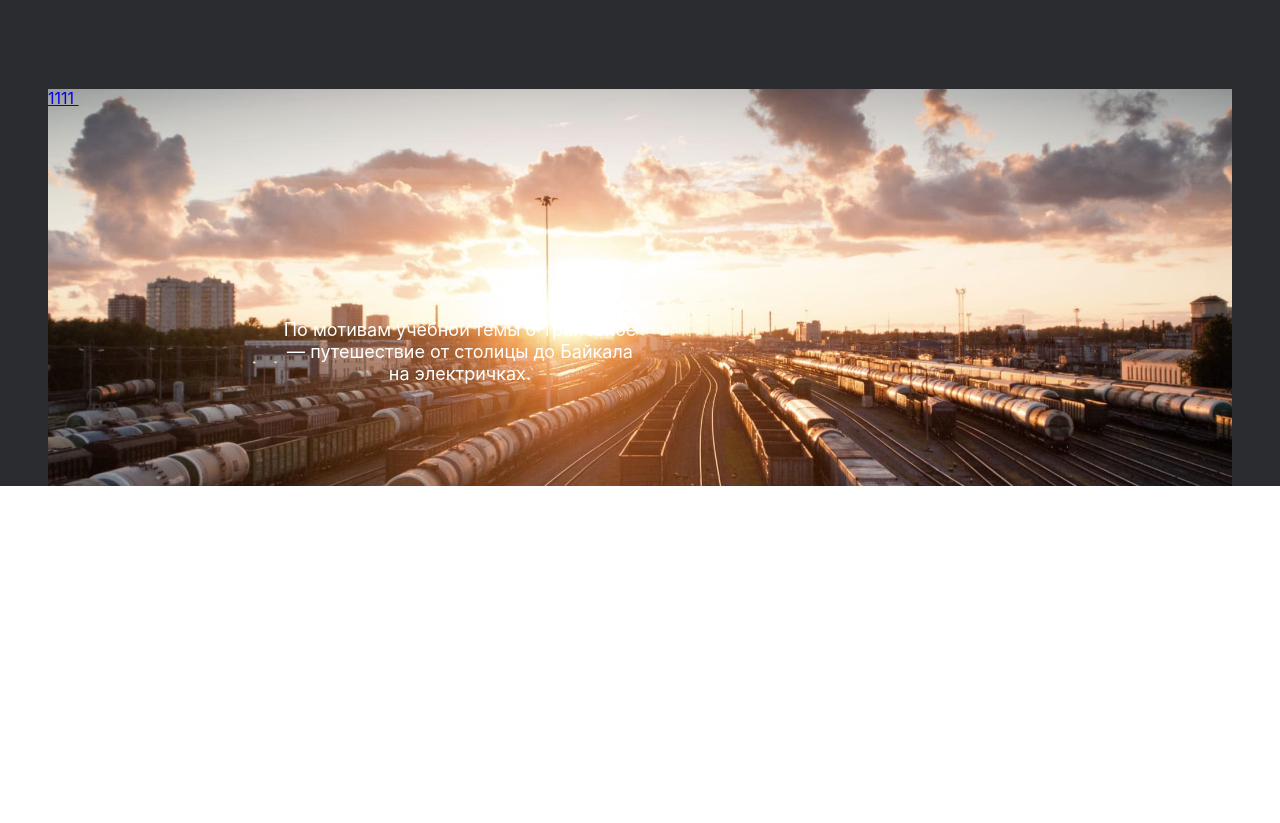
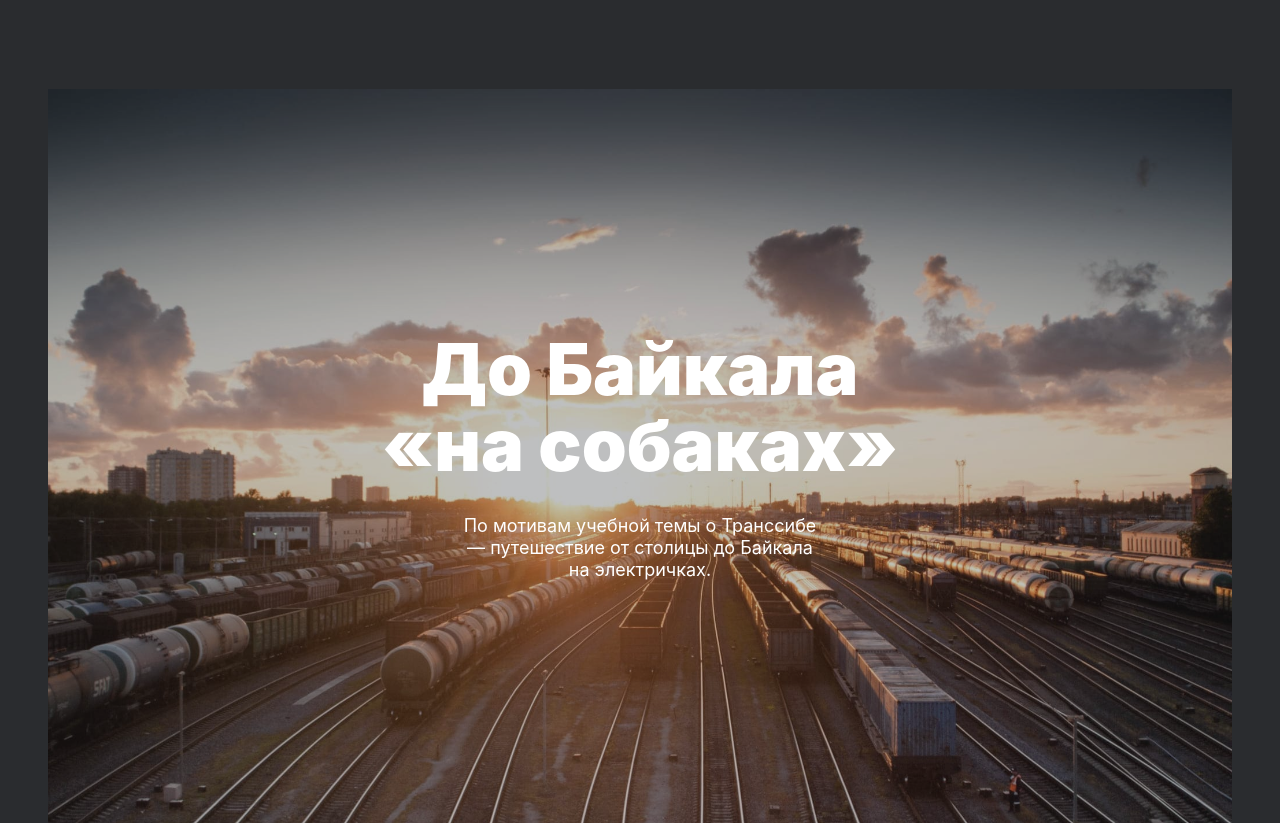
Before and after one commit to PeterRusskikh/russian-travel, a plain HTML site: page index.html in a window 1280 px wide. Shown: the part 5913-6736 px from the top of the page. Before the commit the page ends 6543 px from the top, so only its background shows below. Drawn offline with Linux system fonts and the light colour scheme.

Commit message:
gospodiPomogi

```diff
--- a/block/cover/__overlay/cover__overlay.css
+++ b/block/cover/__overlay/cover__overlay.css
@@ -1,14 +1,42 @@
 .cover__overlay {
-	max-width: 1184px;
 	max-height: 740px;
-	width: 100%;
-	height: 100%;
+	background-image: url("/img/cover-trains.jpg");
+	/* background-repeat: no-repeat;
+	background-size: cover;
+	background-position: center; */
+	background-position: 0 0;
+	background-repeat: no-repeat;
+	background-size: 100%;
+	padding: 242px 312px;
+	box-sizing: border-box;
+	display: flex;
+	flex-direction: column;
+	justify-content: center;
+	align-items: center;
+	text-decoration: none;
+	color: white;
+	position: relative;
+	z-index: 0;
+}
+.cover__overlay::before {
+	content: '';
 	position: absolute;
 	left: 0;
+	right: 0;
 	top: 0;
-	background-image: url("/img/cover-trains.jpg");
-	background-repeat: no-repeat;
-	background-position: center;
-	background-size: cover;
-	z-index: 1;
+	bottom: 0;
+	background-color: #2A2C2F;
+	opacity: .3;
+	z-index: -1;
+	transition: opacity .3s ease;
 }
+.cover__overlay:hover::before {
+	opacity: .8;
+}
+@media screen and (max-width: 1024px) {
+	.cover__overlay {
+		min-height: 640px;
+		padding: 195px 232px;
+
+	}
+}
--- a/block/cover/__subtitle/cover__subtitle.css
+++ b/block/cover/__subtitle/cover__subtitle.css
@@ -1,13 +1,9 @@
 .cover__subtitle {
-	margin: 32px auto 0;
+	margin: 32px 0 0;
 	font-weight: 400;
 	font-size: 18px;
 	line-height: 22px;
 	text-align: center;
-	max-width: 360px;
-	padding-bottom: 245px;
-	z-index: 5;
-	position: absolute;
-	top:50%;
-	right:50%;
+	width: 360px;
+
 }
--- a/block/cover/__title/cover__title.css
+++ b/block/cover/__title/cover__title.css
@@ -1,14 +1,9 @@
 .cover__title {
-	margin: 0 auto;
+	margin: 0;
 	font-weight: 900;
 	font-size: 72px;
 	line-height: 76px;
 	text-align: center;
-	max-width: 560px;
-	padding-top: 245px;
-	z-index: 5;
-	height: 100%;
-  	width: 100%;
-  	top:50%;
-  	right:50%;
+	width: 560px;
+
 }
--- a/block/cover/cover.css
+++ b/block/cover/cover.css
@@ -1,9 +1,5 @@
 .cover {
 	margin: 92px auto 0;
-	max-width: 1184px;
-	max-height: 740px;
-	position: relative;
-
-
+	padding:  0 48px;
 
 }
--- a/index.html
+++ b/index.html
@@ -117,10 +117,9 @@
           </div>
         </section>
         <section class="cover">
-          <h2 class="cover__title">До Байкала «на собаках»</h2>
-          <p class="cover__subtitle">По мотивам учебной темы о Транссибе — путешествие от столицы до Байкала на электричках.</p>
-          <a href="https://stampsy.com/na-elektrichkakh-do-baikala" class="cover__overlay" target="_blank" >1111
-            <img src="" alt="" class="cover__background">
+          <a href="https://stampsy.com/na-elektrichkakh-do-baikala" class="cover__overlay" target="_blank" >
+            <h2 class="cover__title">До Байкала «на собаках»</h2>
+            <p class="cover__subtitle">По мотивам учебной темы о Транссибе — путешествие от столицы до Байкала на электричках.</p>
           </a>
         </section>
       </body>
```
